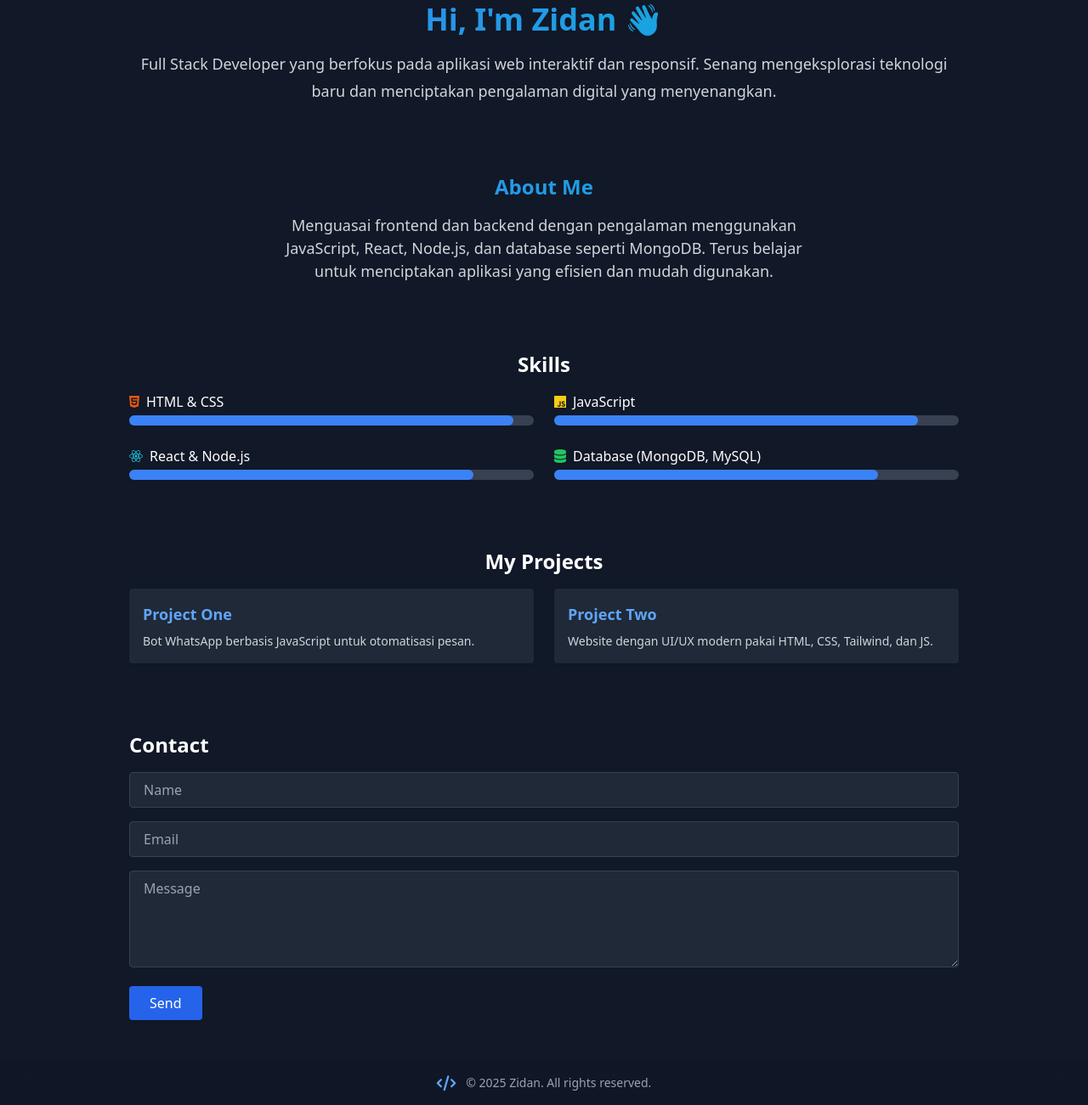
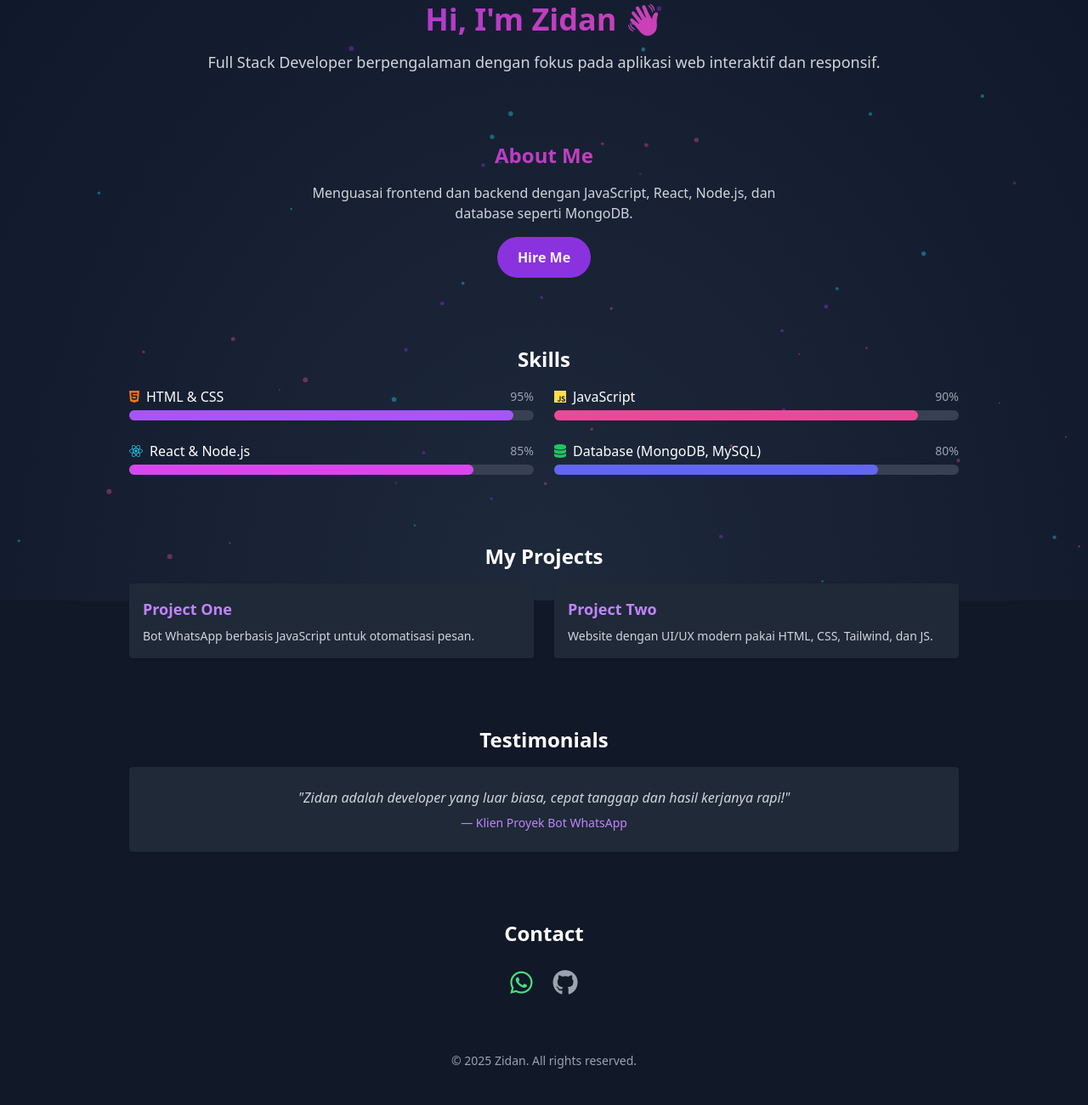
Before and after one commit to zidanXcode/portfolio-zidan, a plain HTML site: page index.html in a window 1280 px wide. Shown: the part 93-1394 px from the top of the page at 85% size. After the commit the page ends 1368 px from the top, so only its background shows below. Drawn offline with nearby package versions, Linux system fonts and the light colour scheme.

Commit message:
Update index.html

```diff
--- a/index.html
+++ b/index.html
@@ -14,10 +14,11 @@
     body {
       user-select: none;
       cursor: default;
+      background-attachment: fixed;
     }
 
     .glow-header {
-      background: linear-gradient(to right, #3b82f6, #06b6d4, #3b82f6);
+      background: linear-gradient(to right, #9333ea, #ec4899, #9333ea);
       -webkit-background-clip: text;
       -webkit-text-fill-color: transparent;
       animation: glowText 5s linear infinite;
@@ -28,23 +29,8 @@
       100% { background-position: 200% }
     }
 
-    .fadeInUp {
-      animation: fadeInUp 1s ease-out forwards;
-    }
-
-    @keyframes fadeInUp {
-      from {
-        opacity: 0;
-        transform: translateY(30px);
-      }
-      to {
-        opacity: 1;
-        transform: translateY(0);
-      }
-    }
-
     .text-gradient {
-      background: linear-gradient(90deg, #3b82f6, #06b6d4);
+      background: linear-gradient(90deg, #9333ea, #ec4899);
       -webkit-background-clip: text;
       -webkit-text-fill-color: transparent;
     }
@@ -54,173 +40,202 @@
       position: fixed;
       bottom: 20px;
       right: 20px;
-      background-color: #1e3a8a;
       border-radius: 50%;
       padding: 12px;
       color: white;
       font-size: 20px;
       cursor: pointer;
-      transition: opacity 0.3s ease, transform 0.3s ease;
       z-index: 1000;
-      box-shadow: 0 0 20px rgba(30, 58, 138, 0.7);
+      background: linear-gradient(135deg, #f43f5e, #8b5cf6, #22d3ee);
+      background-size: 400% 400%;
+      animation: rgbGlow 5s ease infinite;
+      box-shadow: 0 0 25px rgba(255, 255, 255, 0.3);
     }
 
     #scrollBtn:hover {
-      background-color: #2563eb;
       transform: scale(1.1);
-      box-shadow: 0 0 25px rgba(37, 99, 235, 0.8);
     }
 
-    /* Styling for footer icon to match text size */
-    .footer-icon {
-      font-size: 1.125rem; /* Adjusted to match text size */
+    @keyframes rgbGlow {
+      0% { background-position: 0% 50%; }
+      50% { background-position: 100% 50%; }
+      100% { background-position: 0% 50%; }
+    }
+
+    .hover-card {
+      transition: all 0.3s ease;
+    }
+
+    .hover-card:hover {
+      transform: translateY(-5px) scale(1.02);
+      box-shadow: 0 10px 20px rgba(255, 255, 255, 0.1);
+    }
+
+    .pulse-btn {
+      animation: pulse 2s infinite;
+    }
+
+    @keyframes pulse {
+      0% { transform: scale(1); }
+      50% { transform: scale(1.1); }
+      100% { transform: scale(1); }
+    }
+
+    .icon-hover {
       transition: transform 0.3s ease;
     }
 
-    .footer-icon:hover {
-      transform: scale(1.1);
+    .icon-hover:hover {
+      transform: scale(1.2);
     }
 
-    .intro-text {
-      line-height: 1.8;
-      font-size: 1.125rem;
-      color: #d1d5db;
-    }
-
-    .about-text {
-      text-align: center;
-      max-width: 650px;
-      margin: 0 auto;
-      font-size: 1.125rem;
-      color: #d1d5db;
-    }
-
-    .highlight {
-      color: #3b82f6;
+    #particles {
+      background: radial-gradient(ellipse at bottom, #1e293b 0%, #0f172a 100%);
+      pointer-events: none;
     }
   </style>
 </head>
 <body class="bg-gray-900 text-white min-h-screen transition-all duration-500">
+  <!-- Particle Container -->
+  <div id="particles" class="fixed top-0 left-0 w-full h-full -z-10"></div>
+
   <nav class="fixed top-0 left-0 right-0 z-50 bg-gray-900/90 backdrop-blur-md flex items-center px-6 py-4 shadow-md">
-    <h1 class="text-xl md:text-2xl font-extrabold glow-header animate-pulse transition duration-500 transform hover:scale-105 tracking-wide leading-tight text-gradient">
-      Zidan | Full Stack Developer
-    </h1>
+    <h1 class="text-xl md:text-2xl font-extrabold glow-header animate-pulse tracking-wide">Zidan | Full Stack Developer</h1>
   </nav>
 
   <main class="pt-24 px-6 max-w-5xl mx-auto space-y-20">
-    <!-- Hi I'm Zidan -->
-    <section class="text-center fadeInUp space-y-4" data-aos="fade-up">
+    <!-- Hero -->
+    <section class="text-center space-y-4" data-aos="fade-up" style="background-attachment: fixed;">
       <h2 class="text-4xl font-extrabold mb-2 text-gradient">Hi, I'm Zidan 👋</h2>
-      <p class="intro-text">
-        Full Stack Developer yang berfokus pada aplikasi web interaktif dan responsif. Senang mengeksplorasi teknologi baru dan menciptakan pengalaman digital yang menyenangkan.
-      </p>
+      <p class="text-lg text-gray-300">Full Stack Developer berpengalaman dengan fokus pada aplikasi web interaktif dan responsif.</p>
     </section>
 
-    <!-- About Me -->
-    <section class="text-center fadeInUp space-y-4" data-aos="fade-up">
+    <!-- About -->
+    <section class="text-center space-y-4" data-aos="fade-up">
       <h2 class="text-2xl font-bold mb-4 text-gradient">About Me</h2>
-      <p class="about-text">
-        Menguasai frontend dan backend dengan pengalaman menggunakan JavaScript, React, Node.js, dan database seperti MongoDB. Terus belajar untuk menciptakan aplikasi yang efisien dan mudah digunakan.
-      </p>
+      <p class="max-w-xl mx-auto text-gray-300">Menguasai frontend dan backend dengan JavaScript, React, Node.js, dan database seperti MongoDB.</p>
+      <a href="#contact" class="inline-block mt-4 px-6 py-3 bg-purple-600 rounded-full text-white font-semibold pulse-btn hover:bg-purple-700 transition">Hire Me</a>
     </section>
 
     <!-- Skills -->
 <section data-aos="fade-up">
   <h2 class="text-2xl font-bold mb-4 text-center">Skills</h2>
   <div class="grid md:grid-cols-2 gap-6">
-        <div class="transition hover:scale-105">
-          <p><i class="fab fa-html5 text-orange-600 mr-2"></i>HTML & CSS</p>
-          <div class="bg-gray-700 rounded-full h-3 mt-1">
-            <div class="bg-blue-500 h-3 rounded-full" style="width: 95%"></div>
+    <div>
+      <div class="flex justify-between items-center">
+        <p><i class="fab fa-html5 text-orange-500 mr-2"></i>HTML & CSS</p>
+        <span class="text-sm text-gray-400">95%</span>
+      </div>
+      <div class="bg-gray-700 h-3 rounded-full mt-1">
+        <div class="bg-purple-500 h-3 rounded-full" style="width: 95%"></div>
       </div>
     </div>
-        <div class="transition hover:scale-105">
-          <p><i class="fab fa-js text-yellow-400 mr-2"></i>JavaScript</p>
-          <div class="bg-gray-700 rounded-full h-3 mt-1">
-            <div class="bg-blue-500 h-3 rounded-full" style="width: 90%"></div>
+    <div>
+      <div class="flex justify-between items-center">
+        <p><i class="fab fa-js text-yellow-300 mr-2"></i>JavaScript</p>
+        <span class="text-sm text-gray-400">90%</span>
+      </div>
+      <div class="bg-gray-700 h-3 rounded-full mt-1">
+        <div class="bg-pink-500 h-3 rounded-full" style="width: 90%"></div>
       </div>
     </div>
-        <div class="transition hover:scale-105">
+    <div>
+      <div class="flex justify-between items-center">
         <p><i class="fab fa-react text-cyan-400 mr-2"></i>React & Node.js</p>
-          <div class="bg-gray-700 rounded-full h-3 mt-1">
-            <div class="bg-blue-500 h-3 rounded-full" style="width: 85%"></div>
+        <span class="text-sm text-gray-400">85%</span>
+      </div>
+      <div class="bg-gray-700 h-3 rounded-full mt-1">
+        <div class="bg-fuchsia-500 h-3 rounded-full" style="width: 85%"></div>
       </div>
     </div>
-        <div class="transition hover:scale-105">
+    <div>
+      <div class="flex justify-between items-center">
         <p><i class="fas fa-database text-green-500 mr-2"></i>Database (MongoDB, MySQL)</p>
-          <div class="bg-gray-700 rounded-full h-3 mt-1">
-            <div class="bg-blue-500 h-3 rounded-full" style="width: 80%"></div>
+        <span class="text-sm text-gray-400">80%</span>
+      </div>
+      <div class="bg-gray-700 h-3 rounded-full mt-1">
+        <div class="bg-indigo-500 h-3 rounded-full" style="width: 80%"></div>
       </div>
     </div>
   </div>
 </section>
 
-    <!-- My Projects -->
+    <!-- Projects -->
     <section data-aos="fade-up">
       <h2 class="text-2xl font-bold mb-4 text-center">My Projects</h2>
       <div class="grid md:grid-cols-2 gap-6">
-        <a href="project-one.html" class="bg-gray-800 rounded shadow p-4 hover:-translate-y-1 hover:shadow-lg transition transform block">
-          <h3 class="font-semibold text-lg mb-2 text-blue-400">Project One</h3>
+        <a href="#" class="bg-gray-800 rounded shadow p-4 hover-card block">
+          <h3 class="font-semibold text-lg mb-2 text-purple-400">Project One</h3>
           <p class="text-gray-300 text-sm">Bot WhatsApp berbasis JavaScript untuk otomatisasi pesan.</p>
         </a>
-        <a href="project-two.html" class="bg-gray-800 rounded shadow p-4 hover:-translate-y-1 hover:shadow-lg transition transform block">
-          <h3 class="font-semibold text-lg mb-2 text-blue-400">Project Two</h3>
+        <a href="#" class="bg-gray-800 rounded shadow p-4 hover-card block">
+          <h3 class="font-semibold text-lg mb-2 text-purple-400">Project Two</h3>
           <p class="text-gray-300 text-sm">Website dengan UI/UX modern pakai HTML, CSS, Tailwind, dan JS.</p>
         </a>
       </div>
     </section>
 
+    <!-- Testimonials -->
+    <section data-aos="fade-up">
+      <h2 class="text-2xl font-bold mb-4 text-center">Testimonials</h2>
+      <div class="bg-gray-800 p-6 rounded shadow text-center">
+        <p class="italic text-gray-300">"Zidan adalah developer yang luar biasa, cepat tanggap dan hasil kerjanya rapi!"</p>
+        <span class="block mt-2 text-sm text-purple-400">— Klien Proyek Bot WhatsApp</span>
+      </div>
+    </section>
+
     <!-- Contact -->
-    <section data-aos="fade-up">
-      <h2 class="text-2xl font-bold mb-4">Contact</h2>
-      <form class="space-y-4">
-        <input type="text" placeholder="Name" required class="w-full px-4 py-2 rounded bg-gray-800 border border-gray-700 text-white">
-        <input type="email" placeholder="Email" required class="w-full px-4 py-2 rounded bg-gray-800 border border-gray-700 text-white">
-        <textarea placeholder="Message" rows="4" required class="w-full px-4 py-2 rounded bg-gray-800 border border-gray-700 text-white"></textarea>
-        <button type="submit" class="px-6 py-2 bg-blue-600 text-white rounded hover:bg-blue-700 transition transform hover:scale-105">Send</button>
-      </form>
+    <section data-aos="fade-up" id="contact">
+      <h2 class="text-2xl font-bold mb-4 text-center">Contact</h2>
+      <div class="flex justify-center space-x-6 mt-6">
+        <a href="https://wa.me/6281936051615" target="_blank" class="text-green-400 icon-hover text-3xl"><i class="fab fa-whatsapp"></i></a>
+        <a href="https://github.com/zidanXcode" target="_blank" class="text-gray-400 icon-hover text-3xl"><i class="fab fa-github"></i></a>
+      </div>
     </section>
   </main>
 
-  <!-- Footer -->
-  <footer class="bg-gray-900 bg-opacity-70 backdrop-blur-lg text-center py-4 mt-12 text-sm text-gray-400">
-    <div class="footer-icons flex justify-center items-center space-x-3 mx-6">
-      <a href="#" class="footer-icon text-blue-400 hover:text-blue-500">
-        <i class="fas fa-code"></i>
-      </a>
-      <p class="text-gray-400">© 2025 Zidan. All rights reserved.</p>
-    </div>
+  <footer class="bg-transparent text-center py-4 mt-12 text-sm text-gray-400">
+    <p>© 2025 Zidan. All rights reserved.</p>
   </footer>
 
-  <button id="scrollBtn" class="scroll-top fixed bottom-6 right-6 w-12 h-12 rounded-full text-white flex items-center justify-center hidden transition transform hover:scale-110">
+  <button id="scrollBtn" class="fixed bottom-6 right-6 w-14 h-14 rounded-full text-white flex items-center justify-center transition">
     <i class="fas fa-arrow-up"></i>
   </button>
 
   <script src="https://unpkg.com/aos@2.3.4/dist/aos.js"></script>
+  <script src="https://cdn.jsdelivr.net/npm/tsparticles@2/tsparticles.bundle.min.js"></script>
   <script>
     AOS.init({ duration: 800, once: true });
 
     const scrollBtn = document.getElementById('scrollBtn');
     window.addEventListener('scroll', () => {
-      if (window.scrollY > 100) {
-        scrollBtn.style.display = 'flex';
-        scrollBtn.style.opacity = 1;
-      } else {
-        scrollBtn.style.opacity = 0;
-        setTimeout(() => {
-          if (window.scrollY <= 100) {
-            scrollBtn.style.display = 'none';
-          }
-        }, 300); // Delay to match fade-out duration
-      }
+      scrollBtn.style.display = window.scrollY > 100 ? 'flex' : 'none';
     });
+
     scrollBtn.addEventListener('click', () => {
       window.scrollTo({ top: 0, behavior: 'smooth' });
     });
 
-    document.addEventListener('copy', (e) => {
-      e.preventDefault();
-      alert("Sorry, copying is disabled on this page.");
+    tsParticles.load("particles", {
+      fullScreen: { enable: false },
+      background: { color: "transparent" },
+      particles: {
+        number: { value: 60 },
+        color: { value: ["#9333ea", "#ec4899", "#22d3ee"] },
+        shape: { type: "circle" },
+        opacity: { value: 0.4 },
+        size: { value: { min: 1, max: 3 } },
+        move: {
+          enable: true,
+          speed: 1,
+          direction: "none",
+          outModes: { default: "out" }
+        }
+      },
+      interactivity: {
+        events: { onHover: { enable: true, mode: "repulse" } },
+        modes: { repulse: { distance: 80 } }
+      }
     });
   </script>
 </body>
```
Lines whose indentation alone changed are shown as unchanged.
